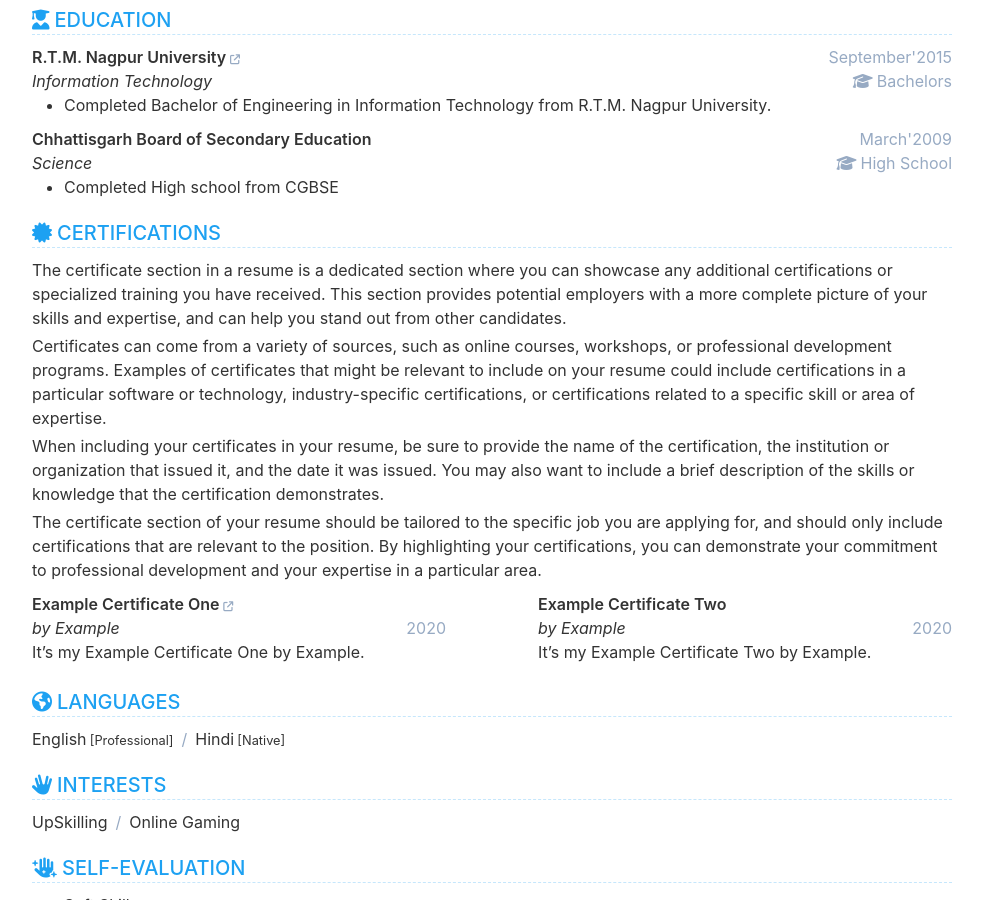
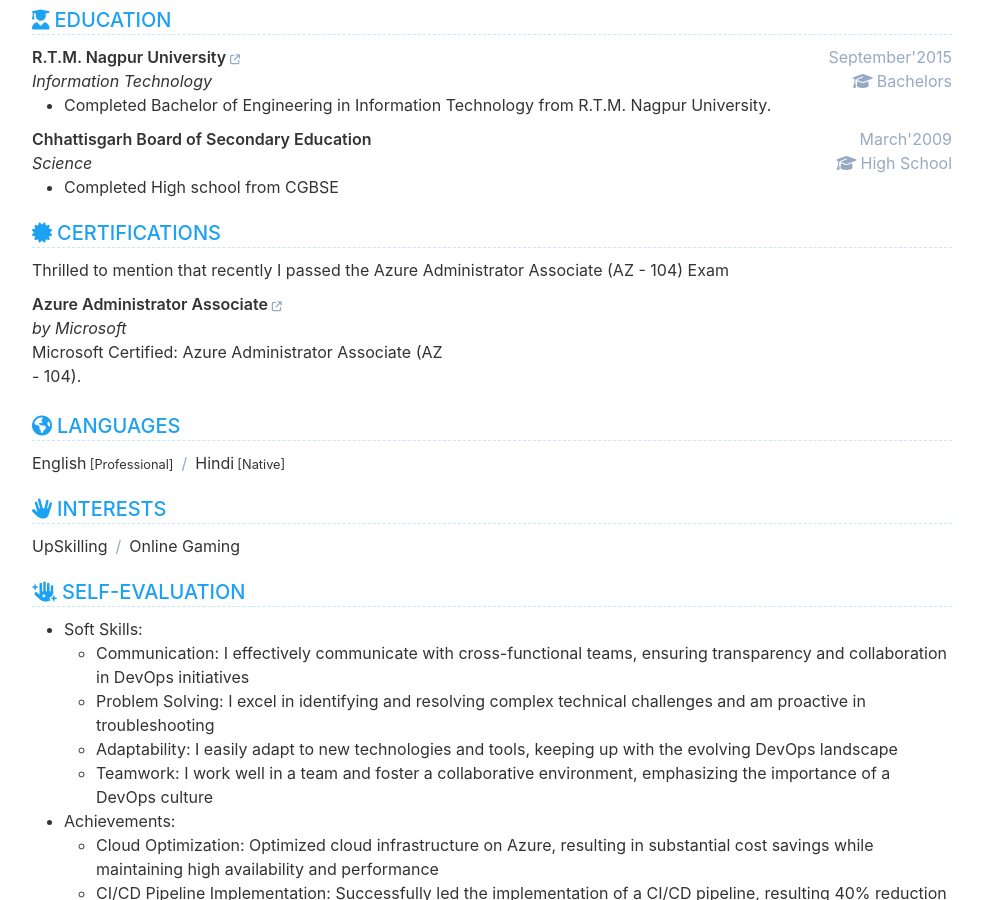
Before and after one commit to Raskinn/Resume, a Jekyll site: the page built from index.html, in a window 1280 px wide and 900 px high, scrolled down 1366 px. Shown: the whole window, without its empty margins (148-1131 px from the left). Built offline with Jekyll 4.4.1, drawn with Linux system fonts in a browser that asks for light colours.

Commit message:
added fixes

```diff
--- a/_data/data.yml
+++ b/_data/data.yml
@@ -295,27 +295,21 @@ certificate:
   order: 5
   title: Certifications
   description: |
-    The certificate section in a resume is a dedicated section where you can showcase any additional certifications or specialized training you have received. This section provides potential employers with a more complete picture of your skills and expertise, and can help you stand out from other candidates.
-
-    Certificates can come from a variety of sources, such as online courses, workshops, or professional development programs. Examples of certificates that might be relevant to include on your resume could include certifications in a particular software or technology, industry-specific certifications, or certifications related to a specific skill or area of expertise.
-
-    When including your certificates in your resume, be sure to provide the name of the certification, the institution or organization that issued it, and the date it was issued. You may also want to include a brief description of the skills or knowledge that the certification demonstrates.
-
-    The certificate section of your resume should be tailored to the specific job you are applying for, and should only include certifications that are relevant to the position. By highlighting your certifications, you can demonstrate your commitment to professional development and your expertise in a particular area.
+    Thrilled to mention that recently I passed the Azure Administrator Associate (AZ - 104) Exam
 
   items:
-    - name: Example Certificate One
-      issuer: by Example
-      date: 2020
-      link: "#"
+    - name: Azure Administrator Associate
+      issuer: by Microsoft
+      Expires on: November'2025
+      link: "https://learn.microsoft.com/api/credentials/share/en-us/RaskinBagde-7499/EE77836C28107C0B?sharingId=7183CB72FD2C67F9"
       description: |
-        It's my Example Certificate One by Example.
-    - name: Example Certificate Two
-      issuer: by Example
-      date: 2020
-      link:
-      description: |
-        It's my Example Certificate Two by Example.
+        Microsoft Certified: Azure Administrator Associate (AZ - 104).
+    # - name: Example Certificate Two
+    #   issuer: by Example
+    #   date: 2020
+    #   link:
+    #   description: |
+    #     It's my Example Certificate Two by Example.
 
 publication:
   show: false
```
